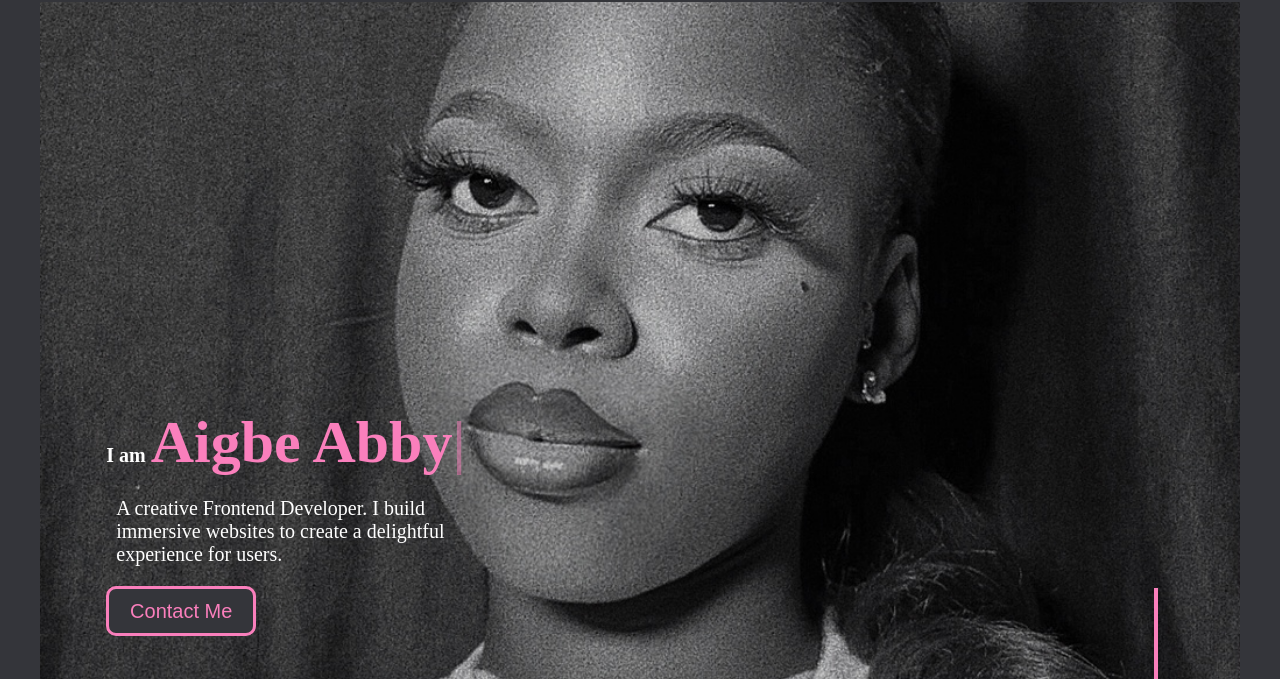
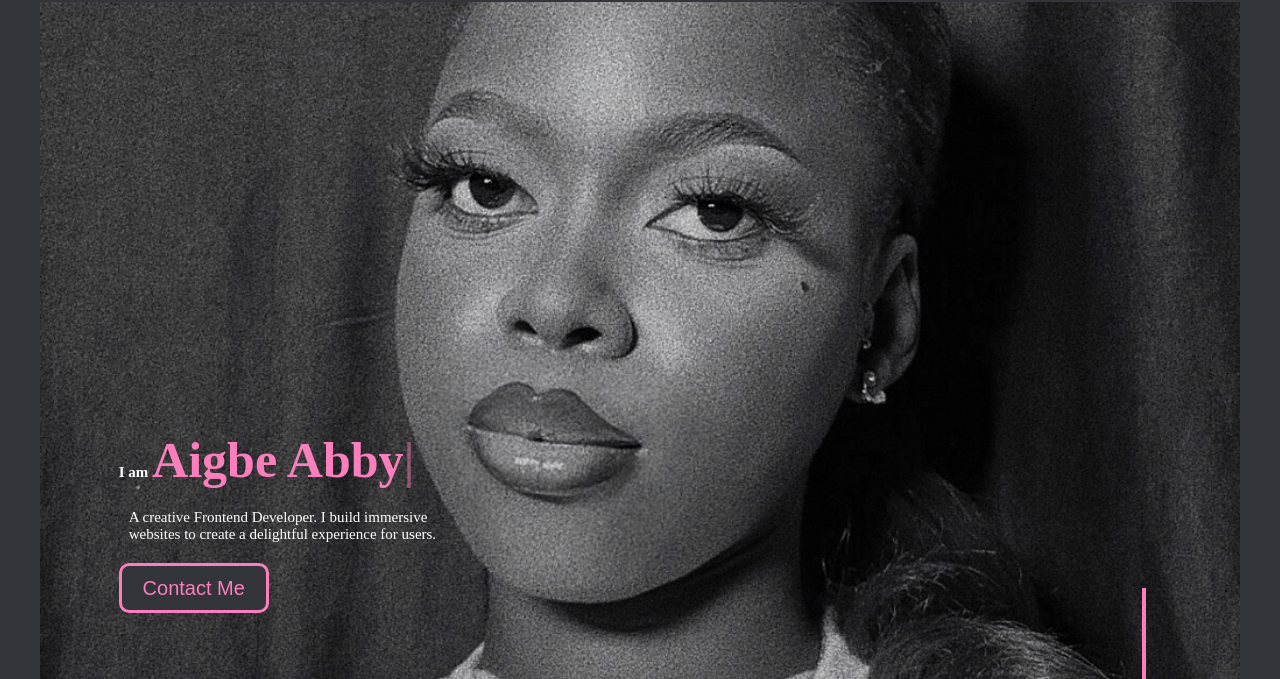
Before and after one commit to Abbyaigbe/newport, a plain HTML site: page index.html in a window 1280 px wide. Shown: the part 108-787 px from the top of the page. Drawn offline with nearby package versions, Linux system fonts and the light colour scheme.

Commit message:
Update style.css

```diff
--- a/style.css
+++ b/style.css
@@ -106,19 +106,19 @@ input::placeholder {
 }
 
 .col_hero_info h1 {
-    font-size: 20px;
+    font-size: 15px;
     color: white;
 }
 
 .col_hero_info span {
-    font-size: 60px;
+    font-size: 50px;
     color: var(--secondary);
 }
 
 .col_hero_info p {
-    font-size: 20px;
+    font-size: 15px;
     color: #fff;
-    width: 400px;
+    width: 350px;
     padding: 20px 10px;
 }
 
```
